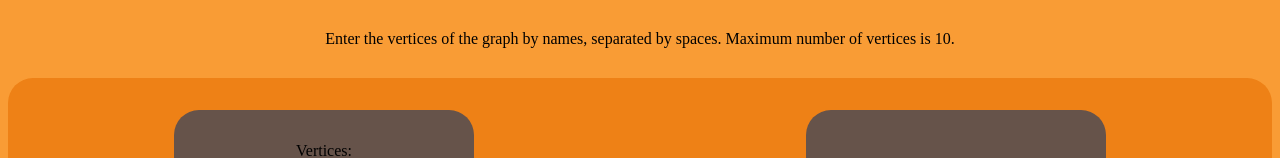
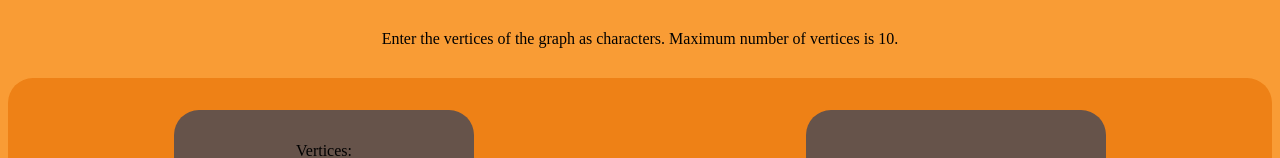
Before and after one commit to tharrry/Algorithms, a plain HTML site: page index.html in a window 1280 px wide. Shown: the top 158 px of the page. Drawn offline with nearby package versions, Linux system fonts and the light colour scheme.

Commit message:
Updated description

```diff
--- a/index.html
+++ b/index.html
@@ -10,7 +10,7 @@
 </head>
 <body>
     <div id="description">
-        <p>Enter the vertices of the graph by names, separated by spaces. Maximum number of vertices is 10.</p>
+        <p>Enter the vertices of the graph as characters. Maximum number of vertices is 10.</p>
     </div>
     <div id="dataInput">
         <form id="nodesForm">
```
